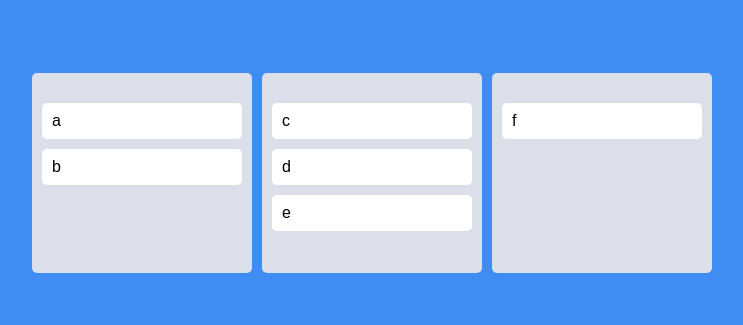
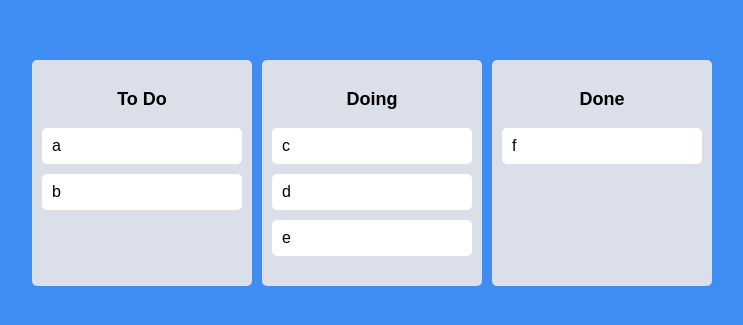
Before and after one commit to yousunzoo/kanban, a React (Create React App) app: page / in a window 1280 px wide. Shown: the part 227-552 px from the top of the page, without its empty margins (268-1011 px from the left). Built offline with nearby package versions, Linux system fonts and the light colour scheme.

Commit message:
make Board title

```diff
--- a/src/Components/Board.tsx
+++ b/src/Components/Board.tsx
@@ -9,22 +9,32 @@
   border-radius: 5px;
   min-height: 200px;
 `;
+
+const Title = styled.h2`
+  text-align: center;
+  font-size: 18px;
+  font-weight: bold;
+  margin-bottom: 20px;
+`;
 interface IBoardProps {
   toDos: string[];
   boardId: string;
 }
 function Board({ toDos, boardId }: IBoardProps) {
   return (
+    <Wrapper>
+      <Title>{boardId}</Title>
       <Droppable droppableId={boardId}>
         {(magic) => (
-        <Wrapper ref={magic.innerRef} {...magic.droppableProps}>
+          <div ref={magic.innerRef} {...magic.droppableProps}>
             {toDos.map((toDo, index) => (
               <DragabbleCard key={toDo} index={index} toDo={toDo} />
             ))}
             {magic.placeholder}
-        </Wrapper>
+          </div>
         )}
       </Droppable>
+    </Wrapper>
   );
 }
 
--- a/src/atoms.tsx
+++ b/src/atoms.tsx
@@ -6,8 +6,8 @@
 export const toDoState = atom<IToDoState>({
   key: "toDo",
   default: {
-    to_do: ["a", "b"],
-    doing: ["c", "d", "e"],
-    done: ["f"],
+    "To Do": ["a", "b"],
+    Doing: ["c", "d", "e"],
+    Done: ["f"],
   },
 });
```
Lines whose indentation alone changed are shown as unchanged.
